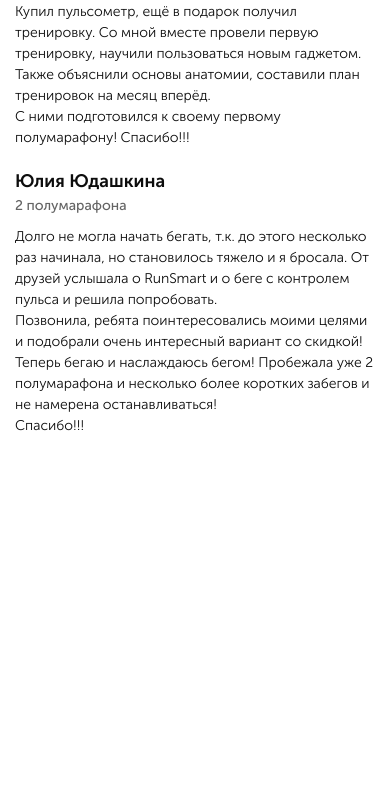
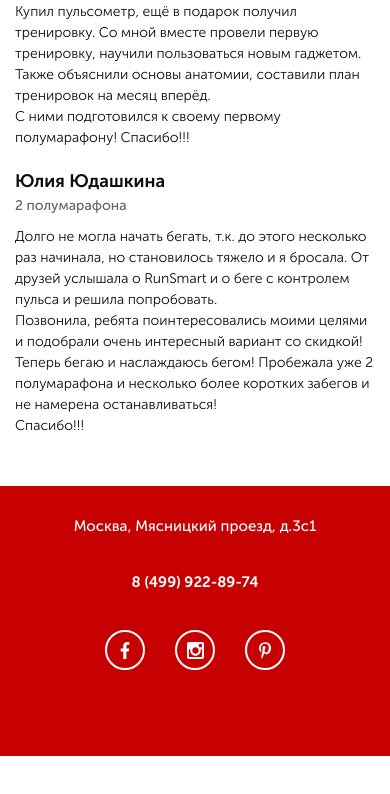
Before and after one commit to evilpython/runSmart, a website: page src/index.html in a window 390 px wide. Shown: the part 5987-6781 px from the top of the page. Before the commit the page ends 6473 px from the top, so only its background shows below. Drawn offline with nearby package versions, Linux system fonts and the light colour scheme.

Commit message:
Create footer-map + adaptive

```diff
--- a/src/index.html
+++ b/src/index.html
@@ -584,6 +584,30 @@
 			</div>
 		</section>
 
+		<footer class="footer">
+			<script
+				type="text/javascript"
+				charset="utf-8"
+				async
+				src="https://api-maps.yandex.ru/services/constructor/1.0/js/?um=constructor%3A09ba8bc2f814d12c45855a50dc58267670afe568223d565d83ab06750a56913b&amp;width=100%25&amp;height=630&amp;lang=ru_RU&amp;scroll=false"
+			></script>
+			<div class="footer__info">
+				<address class="footer__address">
+					Москва, Мясницкий проезд, д.3с1
+				</address>
+				<a href="tel:+74999228974" class="footer__phone">8 (499) 922-89-74</a>
+				<div class="footer-social">
+					<a href="#" class="footer-social__link"
+						><img src="ico/facebook.svg" alt="facebook" /></a
+					><a href="#" class="footer-social__link"
+						><img src="ico/instagram.svg" alt="instagram" /></a
+					><a href="#" class="footer-social__link"
+						><img src="ico/pinterest.svg" alt="pinterest"
+					/></a>
+				</div>
+			</div>
+		</footer>
+
 		<script src="//code.jquery.com/jquery-1.11.0.min.js"></script>
 		<script src="//code.jquery.com/jquery-migrate-1.2.1.min.js"></script>
 		<script src="js/slick/slick.min.js"></script>
--- a/src/scss/base/_media.scss
+++ b/src/scss/base/_media.scss
@@ -171,6 +171,28 @@
 			font-size: 14px;
 		}
 	}
+
+	.footer {
+		&__info {
+			position: relative;
+			max-width: 100%;
+			width: 100%;
+			padding: 30px 40px 30px 40px;
+		}
+		&__address,
+		&__phone {
+			font-size: 15px;
+		}
+		&-social {
+			&__link {
+				width: 40px;
+				height: 40px;
+				img {
+					height: 17px;
+				}
+			}
+		}
+	}
 }
 
 @media (max-width: 420px) {
--- a/src/scss/blocks/_feedback.scss
+++ b/src/scss/blocks/_feedback.scss
@@ -6,8 +6,6 @@
 		display: flex;
 		justify-content: space-between;
 		align-items: center;
-		&__userpic {
-		}
 		&__userinfo {
 			width: 680px;
 		}
--- /dev/null
+++ b/src/scss/blocks/_footer.scss
@@ -0,0 +1,52 @@
+.footer {
+	height: 630px;
+	position: relative;
+	&__info {
+		position: absolute;
+		top: 0;
+		left: 50%;
+		transform: translateX(-50%);
+		max-width: 460px;
+		height: 270px;
+		background-color: $main-color;
+		padding: 50px 68px 60px 68px;
+	}
+	&__address {
+		margin-bottom: 36px;
+		color: #fff;
+		font-size: 20px;
+		font-weight: 500;
+		text-align: center;
+		line-height: 20px;
+	}
+	&__phone {
+		display: block;
+		font-size: 20px;
+		line-height: 20px;
+		font-weight: 700;
+		text-align: center;
+		color: #fff;
+		margin-bottom: 38px;
+		&:hover {
+			color: #fff;
+		}
+	}
+	&-social {
+		display: flex;
+		justify-content: center;
+		align-items: center;
+		&__link {
+			display: flex;
+			justify-content: center;
+			align-items: center;
+			width: 52px;
+			height: 52px;
+			border: 2px solid #fff;
+			border-radius: 100%;
+			margin: 0 15px;
+			img {
+				height: 27px;
+			}
+		}
+	}
+}
--- a/src/scss/main.scss
+++ b/src/scss/main.scss
@@ -9,6 +9,7 @@
 @import "blocks/carousel";
 @import "blocks/catalog";
 @import "blocks/feedback";
+@import "blocks/footer";
 @import "base/media";
 
 * {
```
Also changed, not shown: src/css/main.min.css.
